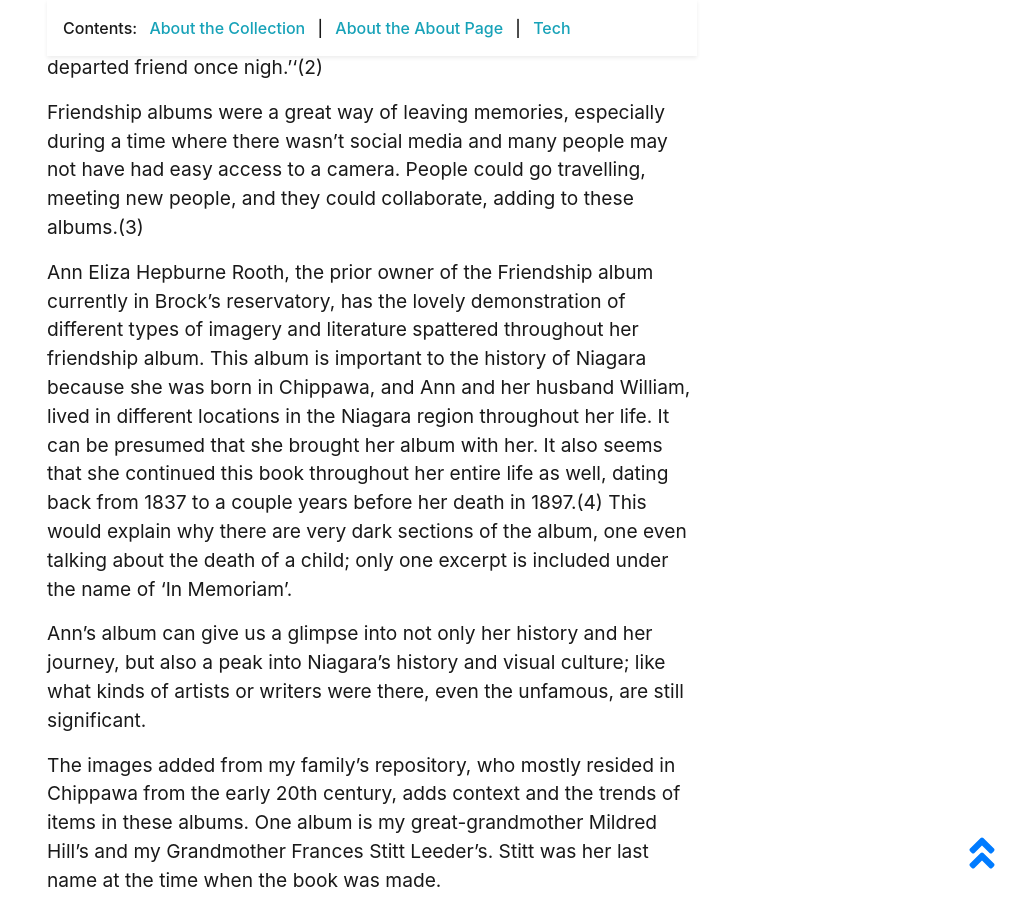
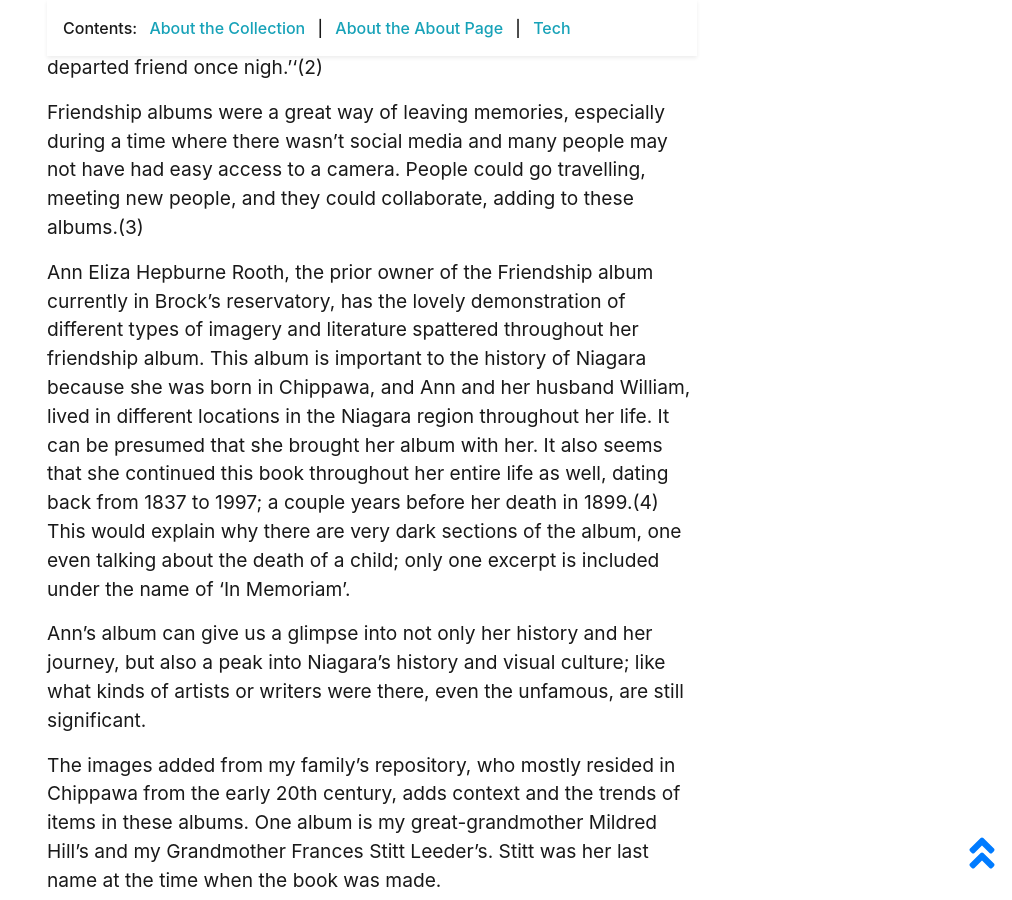
Before and after one commit to AbiSarah/A-Fond-Sigh-of-Friendship, a Jekyll site: the page built from pages/about.md, in a window 1280 px wide and 900 px high, scrolled down 1445 px. Shown: the whole window, without its empty margins (268-1280 px from the left). Built offline with Jekyll 4.4.1, drawn with Linux system fonts in a browser that asks for light colours.

Commit message:
Update about.md

```diff
--- a/pages/about.md
+++ b/pages/about.md
@@ -28,7 +28,7 @@ Dear Album! of no intrinsic worth art thou, that I so fondly o'er thee bend, it
 
 Friendship albums were a great way of leaving memories, especially during a time where there wasn’t social media and many people may not have had easy access to a camera. People could go travelling, meeting new people, and they could collaborate, adding to these albums.(3)
 
-Ann Eliza Hepburne Rooth, the prior owner of the Friendship album currently in Brock's reservatory, has the lovely demonstration of different types of imagery and literature spattered throughout her friendship album. This album is important to the history of Niagara because she was born in Chippawa, and Ann and her husband William, lived in different locations in the Niagara region throughout her life. It can be presumed that she brought her album with her. It also seems that she continued this book throughout her entire life as well, dating back from 1837 to a couple years before her death in 1897.(4) This would explain why there are very dark sections of the album, one even talking about the death of a child; only one excerpt is included under the name of 'In Memoriam'.
+Ann Eliza Hepburne Rooth, the prior owner of the Friendship album currently in Brock's reservatory, has the lovely demonstration of different types of imagery and literature spattered throughout her friendship album. This album is important to the history of Niagara because she was born in Chippawa, and Ann and her husband William, lived in different locations in the Niagara region throughout her life. It can be presumed that she brought her album with her. It also seems that she continued this book throughout her entire life as well, dating back from 1837 to 1997; a couple years before her death in 1899.(4) This would explain why there are very dark sections of the album, one even talking about the death of a child; only one excerpt is included under the name of 'In Memoriam'.
 
 Ann’s album can give us a glimpse into not only her history and her journey, but also a peak into Niagara's history and visual culture; like what kinds of artists or writers were there, even the unfamous, are still significant.
 
```
